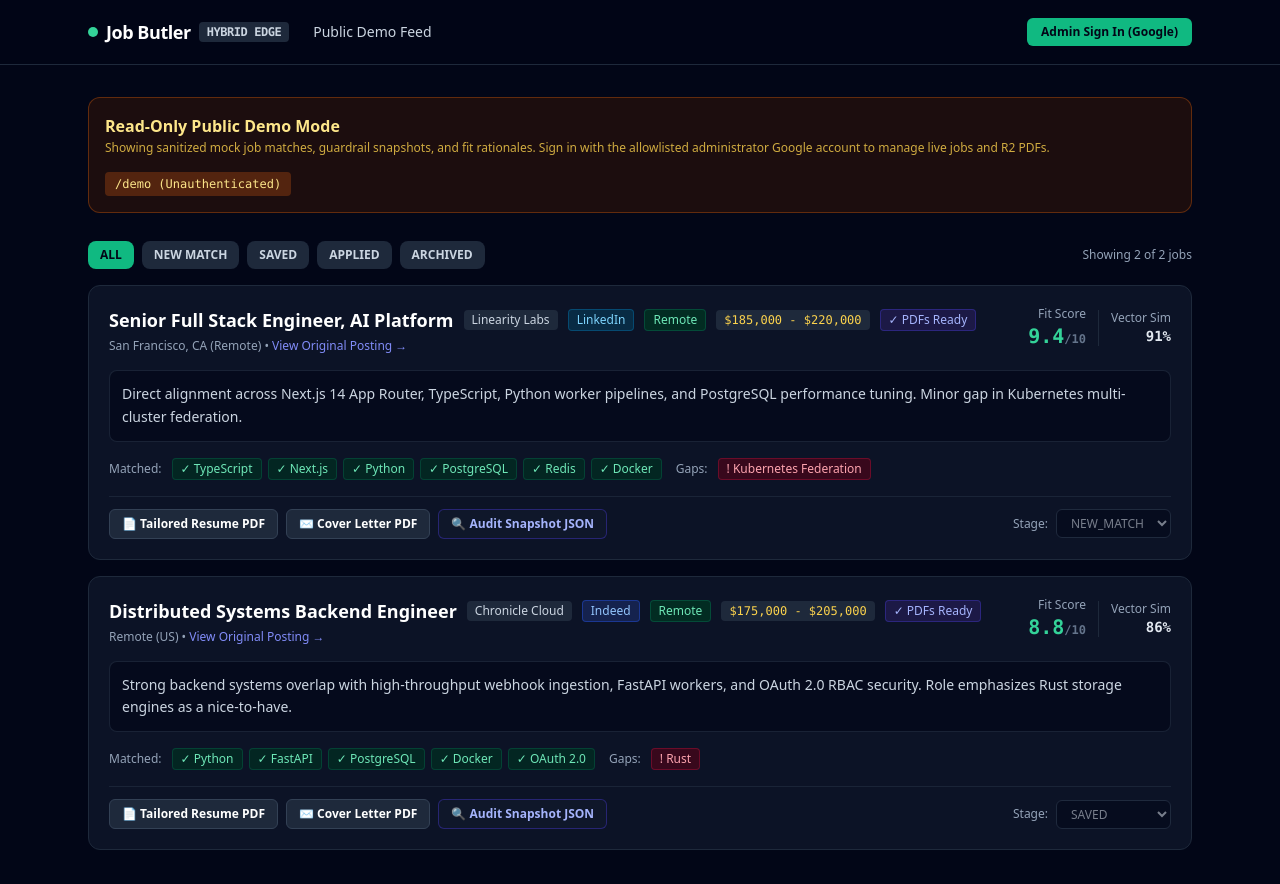
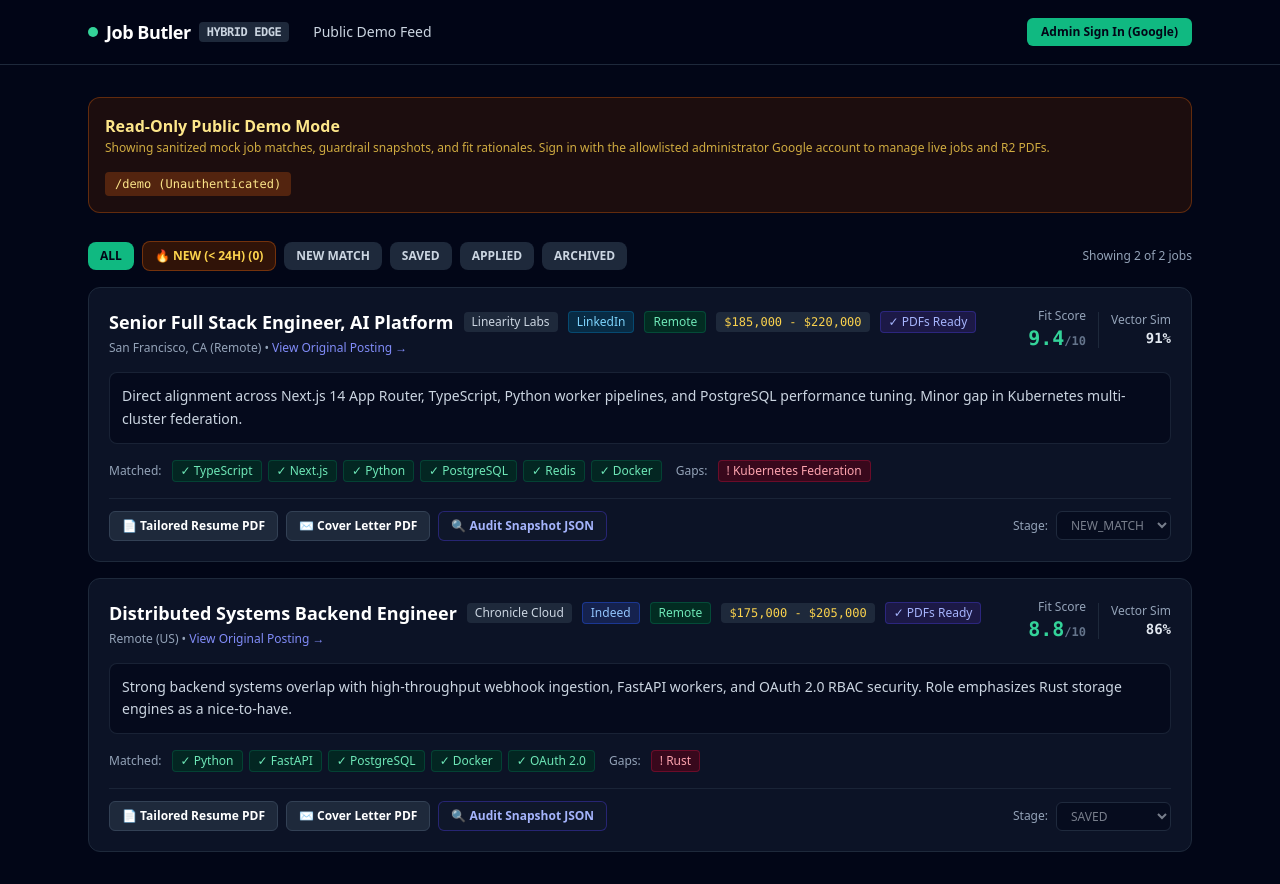
Before and after one commit to pac1687/job-butler, a Next.js app in the folder web/: page /demo in a window 1280 px wide. Built offline with nearby package versions, Linux system fonts and the light colour scheme.

Commit message:
feat(web): add NEW (< 24H) triage filter tab and fresh posting badge

```diff
--- a/web/src/app/dashboard/page.tsx
+++ b/web/src/app/dashboard/page.tsx
@@ -181,7 +181,7 @@ async function fetchDashboardMatches(): Promise<EvaluatedJobMatch[]> {
       FROM evaluated_matches m
       JOIN jobs j ON j.id = m.job_id
       ORDER BY m.fit_score DESC, m.created_at DESC
-      LIMIT 100
+      LIMIT 250
     `;
     return rows as unknown as EvaluatedJobMatch[];
   } catch {
--- a/web/src/components/JobMatchFeed.tsx
+++ b/web/src/components/JobMatchFeed.tsx
@@ -74,6 +74,28 @@ function formatJobSource(rawSource?: string | null): {
   }
 }
 
+function isPostedWithinLast24Hours(match: EvaluatedJobMatch): boolean {
+  const loc = match.location || "";
+  const postedMatch = /Posted\s+(\d{4}-\d{2}-\d{2})/i.exec(loc);
+  if (postedMatch) {
+    const [year, month, day] = postedMatch[1].split("-").map(Number);
+    const now = new Date();
+    const todayLocal = new Date(now.getFullYear(), now.getMonth(), now.getDate());
+    const postedLocal = new Date(year, month - 1, day);
+    const diffDays = Math.round(
+      (todayLocal.getTime() - postedLocal.getTime()) / (1000 * 60 * 60 * 24)
+    );
+    return diffDays >= 0 && diffDays <= 1;
+  }
+  if (match.created_at) {
+    const createdMs = new Date(match.created_at).getTime();
+    if (Number.isFinite(createdMs)) {
+      return Date.now() - createdMs <= 24 * 60 * 60 * 1000;
+    }
+  }
+  return false;
+}
+
 export function JobMatchFeed({
   initialMatches,
   readOnly = false,
@@ -98,9 +120,19 @@ export function JobMatchFeed({
   const [deletingMatches, setDeletingMatches] = useState(false);
   const [loadingArtifactId, setLoadingArtifactId] = useState<string | null>(null);
 
-  const filteredMatches = matches.filter((m) =>
-    activeFilter === "ALL" ? m.status !== "ARCHIVED" : m.status === activeFilter
-  );
+  const fresh24hCount = matches.filter(
+    (m) => m.status === "NEW_MATCH" && isPostedWithinLast24Hours(m)
+  ).length;
+
+  const filteredMatches = matches.filter((m) => {
+    if (activeFilter === "ALL") {
+      return m.status !== "ARCHIVED";
+    }
+    if (activeFilter === "NEW_24H") {
+      return m.status === "NEW_MATCH" && isPostedWithinLast24Hours(m);
+    }
+    return m.status === activeFilter;
+  });
 
   async function handleStatusChange(matchId: string, nextStatus: MatchStatus) {
     if (readOnly) return;
@@ -356,7 +388,27 @@ export function JobMatchFeed({
       {/* Stage Filter Tabs (below bulk actions, directly above job listing cards) */}
       <div className="flex flex-wrap items-center justify-between gap-3 pt-1">
         <div className="flex flex-wrap items-center gap-2">
-          {["ALL", ...STATUS_OPTIONS].map((status) => (
+          <button
+            onClick={() => setActiveFilter("ALL")}
+            className={`px-3 py-1.5 rounded-lg text-xs font-semibold transition ${
+              activeFilter === "ALL"
+                ? "bg-emerald-500 text-slate-950"
+                : "bg-slate-800 text-slate-300 hover:bg-slate-700"
+            }`}
+          >
+            ALL
+          </button>
+          <button
+            onClick={() => setActiveFilter("NEW_24H")}
+            className={`px-3 py-1.5 rounded-lg text-xs font-semibold transition ${
+              activeFilter === "NEW_24H"
+                ? "bg-amber-400 text-slate-950"
+                : "bg-amber-950/70 text-amber-300 border border-amber-800/70 hover:bg-amber-900/70"
+            }`}
+          >
+            🔥 NEW (&lt; 24H) ({fresh24hCount})
+          </button>
+          {STATUS_OPTIONS.map((status) => (
             <button
               key={status}
               onClick={() => setActiveFilter(status)}
@@ -417,6 +469,11 @@ export function JobMatchFeed({
                       {match.is_remote && (
                         <span className="text-xs px-2 py-0.5 rounded bg-emerald-950 text-emerald-300 border border-emerald-800/60">
                           Remote
+                        </span>
+                      )}
+                      {isPostedWithinLast24Hours(match) && (
+                        <span className="text-xs px-2 py-0.5 rounded bg-amber-950/90 text-amber-300 border border-amber-800/70 font-medium">
+                          🔥 &lt; 24h
                         </span>
                       )}
                       {match.salary_range && (
```
